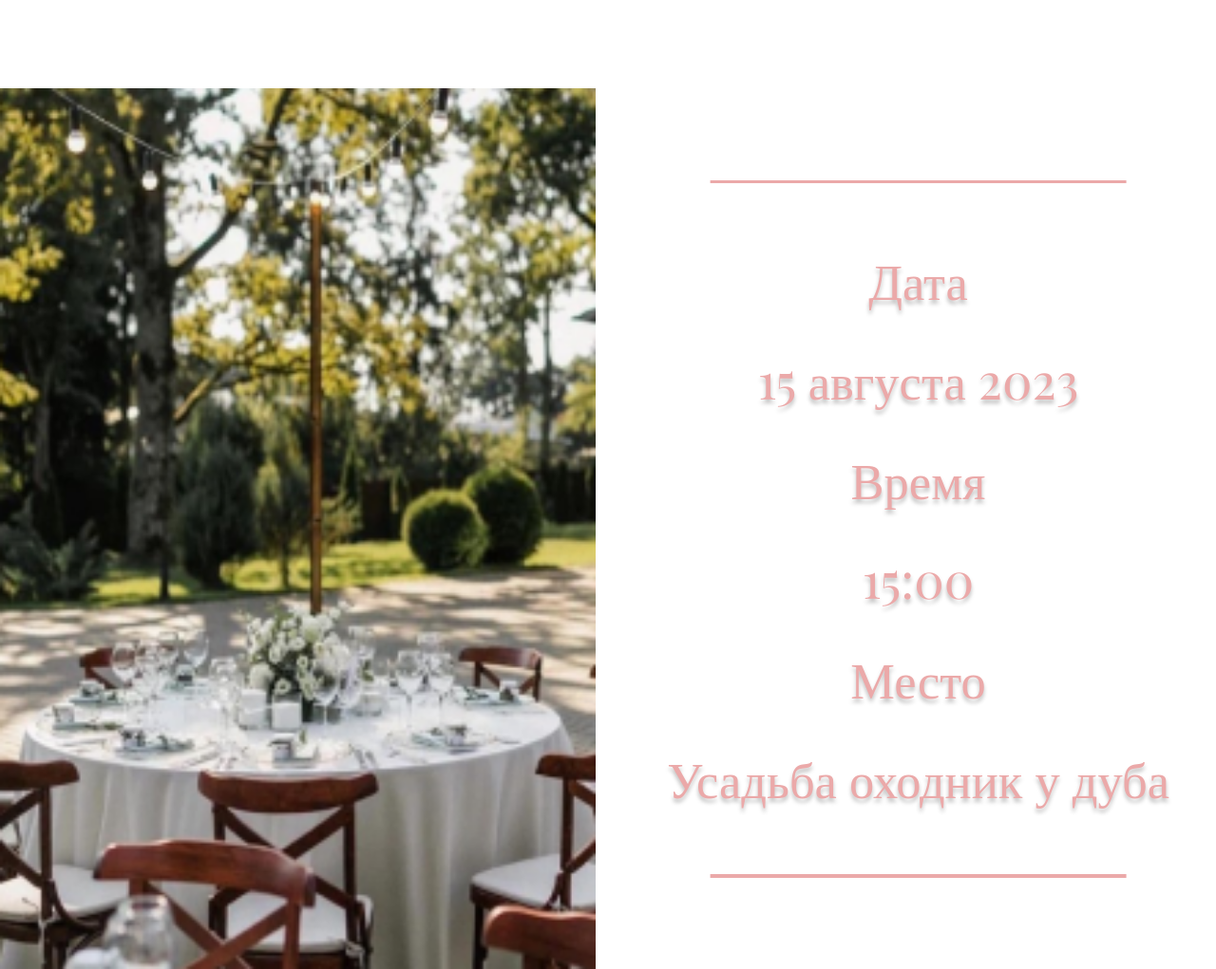
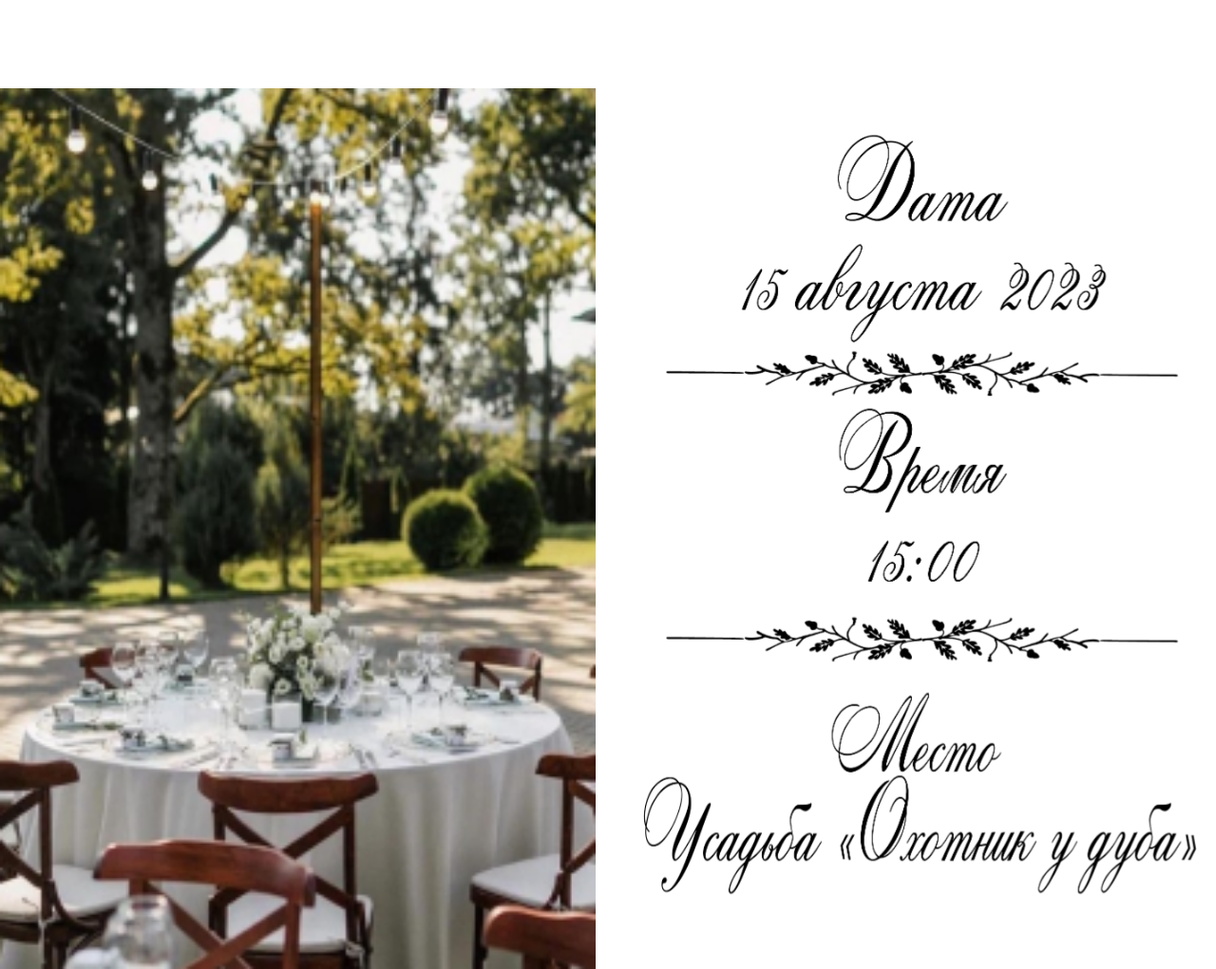
Before and after one commit to oskarvitko/arsy-wedding, a website built with webpack: page public/index.html in a window 1280 px wide. Shown: the part 1301-2322 px from the top of the page at 95% size. Built offline with nearby package versions, Linux system fonts and the light colour scheme; a web font is replaced by a local one.

Commit message:
chane date text + build

```diff
--- a/public/index.html
+++ b/public/index.html
@@ -50,7 +50,8 @@
                     <img src="./images/date/photo.png" alt="date">
                 </div>
                 <div class="date__inner-text">
-                    Дата<br>15 августа 2023<br>Время<br>15:00<br>Место<br>Усадьба оходник у дуба
+                    <img src="./images/date/text.png" alt="date">
+                    <!-- Дата<br>15 августа 2023<br>Время<br>15:00<br>Место<br>Усадьба оходник у дуба -->
                 </div>
             </div>
         </section>
--- a/src/styles/sections/date.scss
+++ b/src/styles/sections/date.scss
@@ -15,31 +15,37 @@
 
         &-text {
             width: 50%;
-            position: relative;
-            text-align: center;
-            line-height: 2;
-            padding: 1em 0;
-            text-shadow: 0px 4px 4px rgba(0, 0, 0, 0.25);
+            display: flex;
 
-            &:before,
-            &:after {
-                content: "";
-                display: block;
-                background-color: $color-primary;
-                height: 0.07em;
-                width: 70%;
-                position: absolute;
-                left: 50%;
-                transform: translateX(-50%);
+            img {
+                width: 100%;
             }
 
-            &:before {
-                top: 0;
-            }
+            // position: relative;
+            // text-align: center;
+            // line-height: 2;
+            // padding: 1em 0;
+            // text-shadow: 0px 4px 4px rgba(0, 0, 0, 0.25);
 
-            &::after {
-                bottom: 0;
-            }
+            // &:before,
+            // &:after {
+            //     content: "";
+            //     display: block;
+            //     background-color: $color-primary;
+            //     height: 0.07em;
+            //     width: 70%;
+            //     position: absolute;
+            //     left: 50%;
+            //     transform: translateX(-50%);
+            // }
+
+            // &:before {
+            //     top: 0;
+            // }
+
+            // &::after {
+            //     bottom: 0;
+            // }
         }
     }
 }
```
Also changed, not shown: build/assets/d5dd91.png (added), build/index.html, public/images/date/text.png (added), 2 other files.
